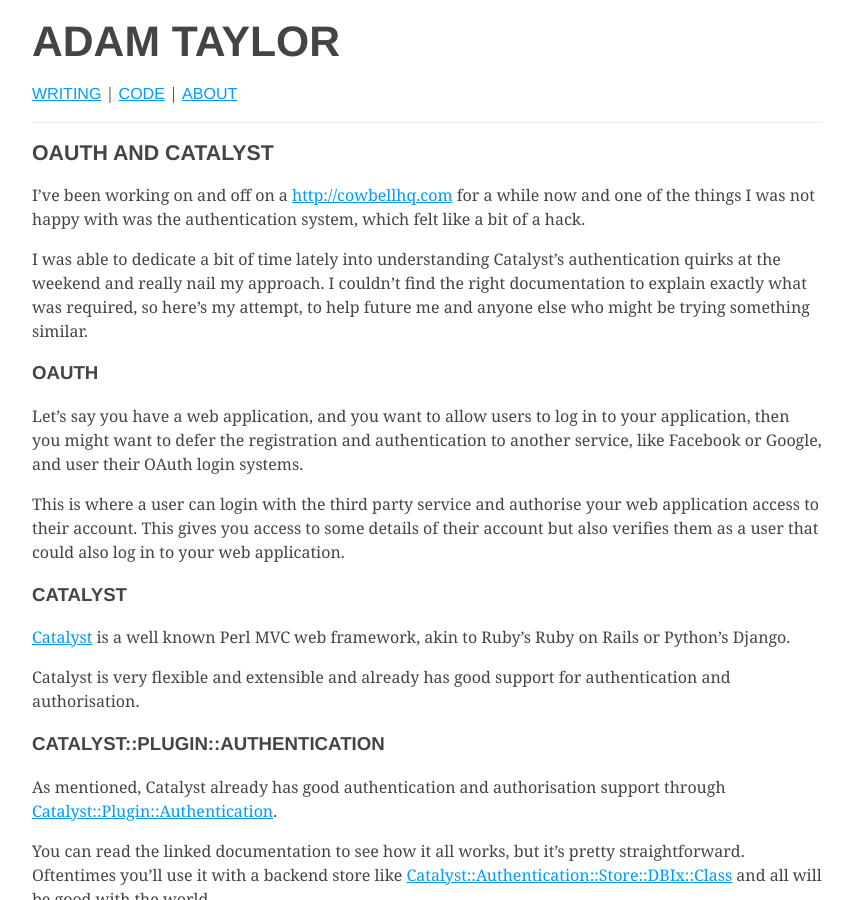
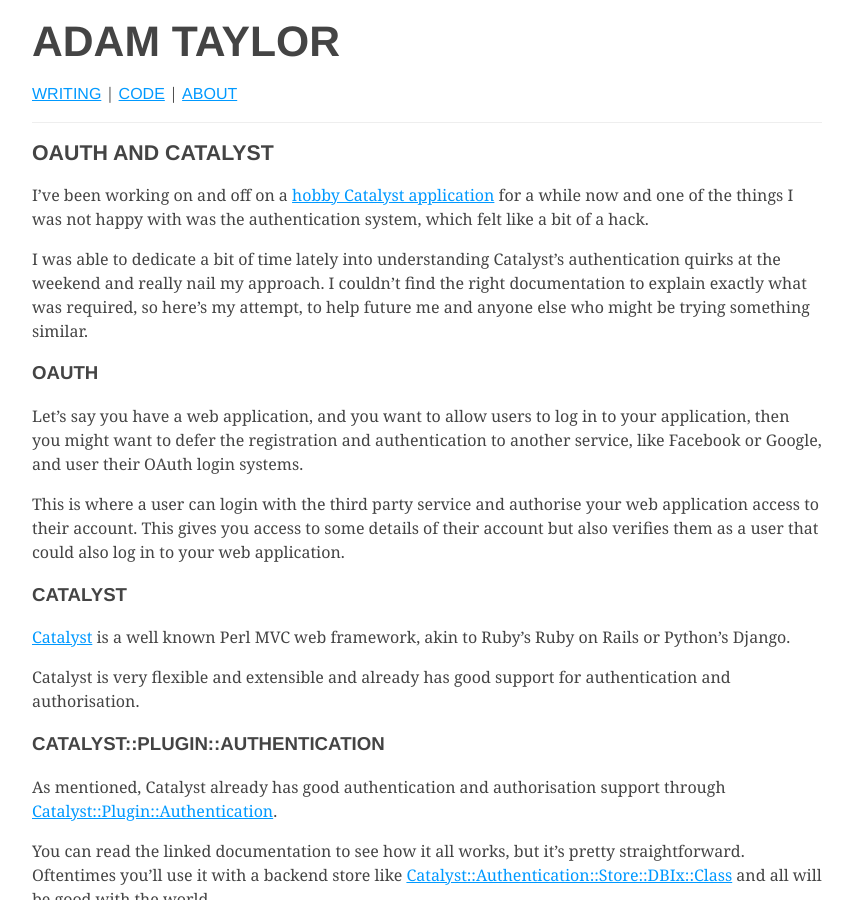
Before and after one commit to adamtaylor/adamtaylor.github.io, a Jekyll site: the page built from _posts/2015-08-16-oauth-and-catalyst.md, in a window 1280 px wide and 900 px high. Shown: the whole window, without its empty margins (213-1065 px from the left). Built offline with Jekyll 4.4.1, drawn with Linux system fonts in a browser that asks for light colours.

Commit message:
Fix cowbell link

```diff
--- a/_posts/2015-08-16-oauth-and-catalyst.md
+++ b/_posts/2015-08-16-oauth-and-catalyst.md
@@ -3,7 +3,7 @@
 title: OAuth and Catalyst
 ---
 
-I've been working on and off on a [http://cowbellhq.com](hobby Catalyst application)
+I've been working on and off on a [hobby Catalyst application](http://cowbellhq.com)
 for a while now and one of the things I was not happy with was the authentication
 system, which felt like a bit of a hack.
 
```
